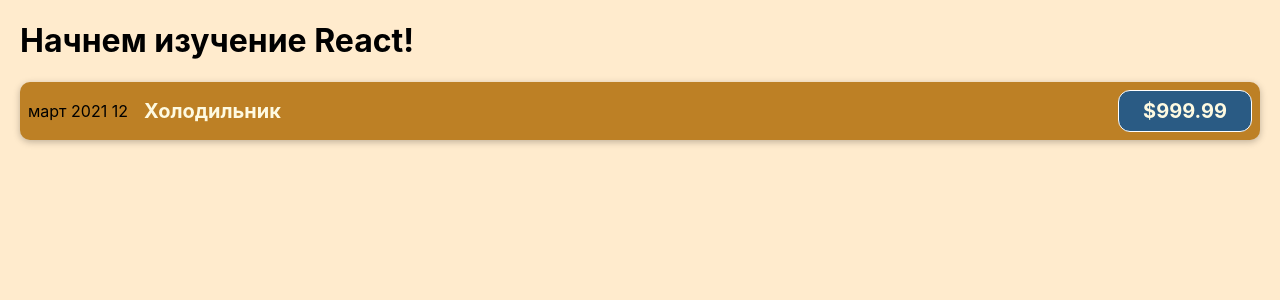
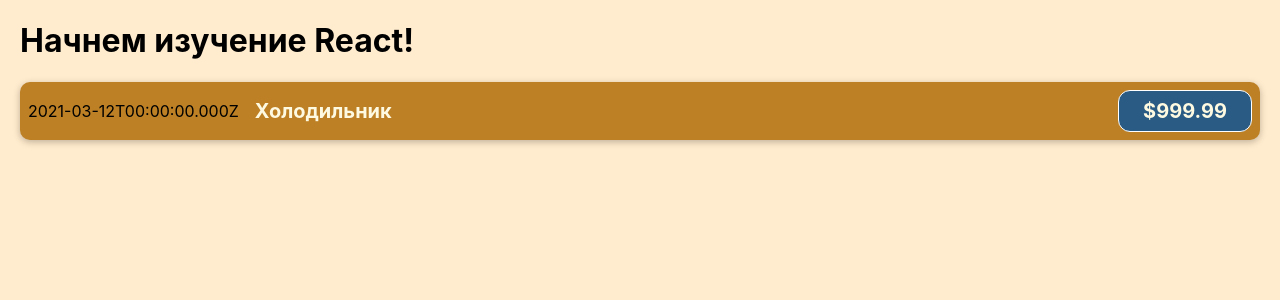
Before and after one commit to panaram1ks/react-years-expences, a JavaScript app: page / in a window 1280 px wide. Shown: the top 300 px of the page. Built offline with nearby package versions, Linux system fonts and the light colour scheme.

Commit message:
not hard coded values inside component

```diff
--- a/src/components/CostItem.js
+++ b/src/components/CostItem.js
@@ -1,12 +1,17 @@
 import './CostItem.css'
 
 function CostItem() {
+
+    const costDate = new Date(2021, 2, 12);
+    const costName = 'Холодильник';
+    const costAmount = 999.99;
+
     return (
         <div className='cost-item'>
-            <div>март 2021 12</div>
+            <div>{costDate.toISOString()}</div>
             <div className='cost-item__description'>
-                <h2>Холодильник</h2>
-                <div className='cost-item__price'>$999.99</div>
+                <h2>{costName}</h2>
+                <div className='cost-item__price'>${costAmount}</div>
             </div>
         </div>
     );
```
